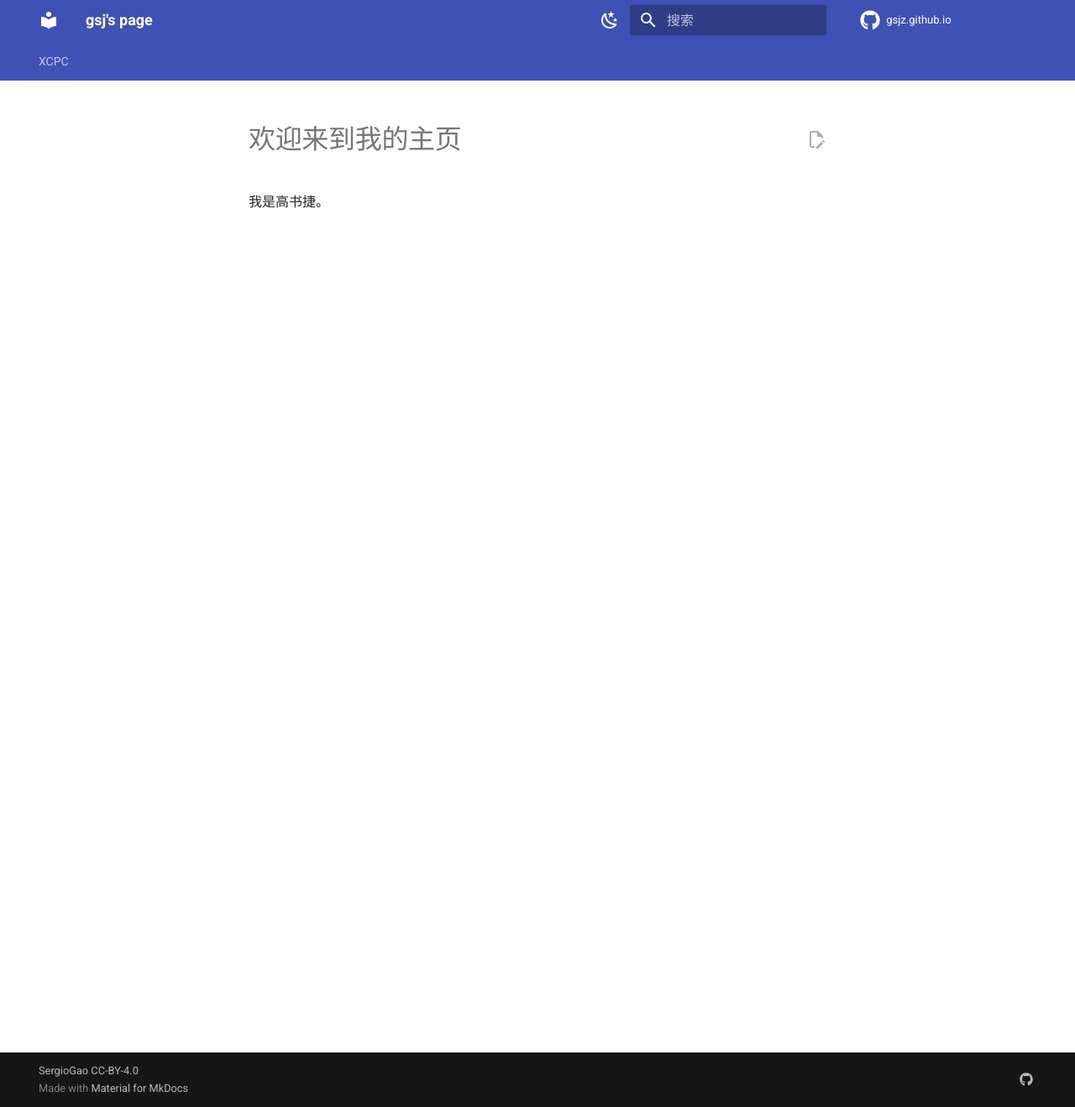
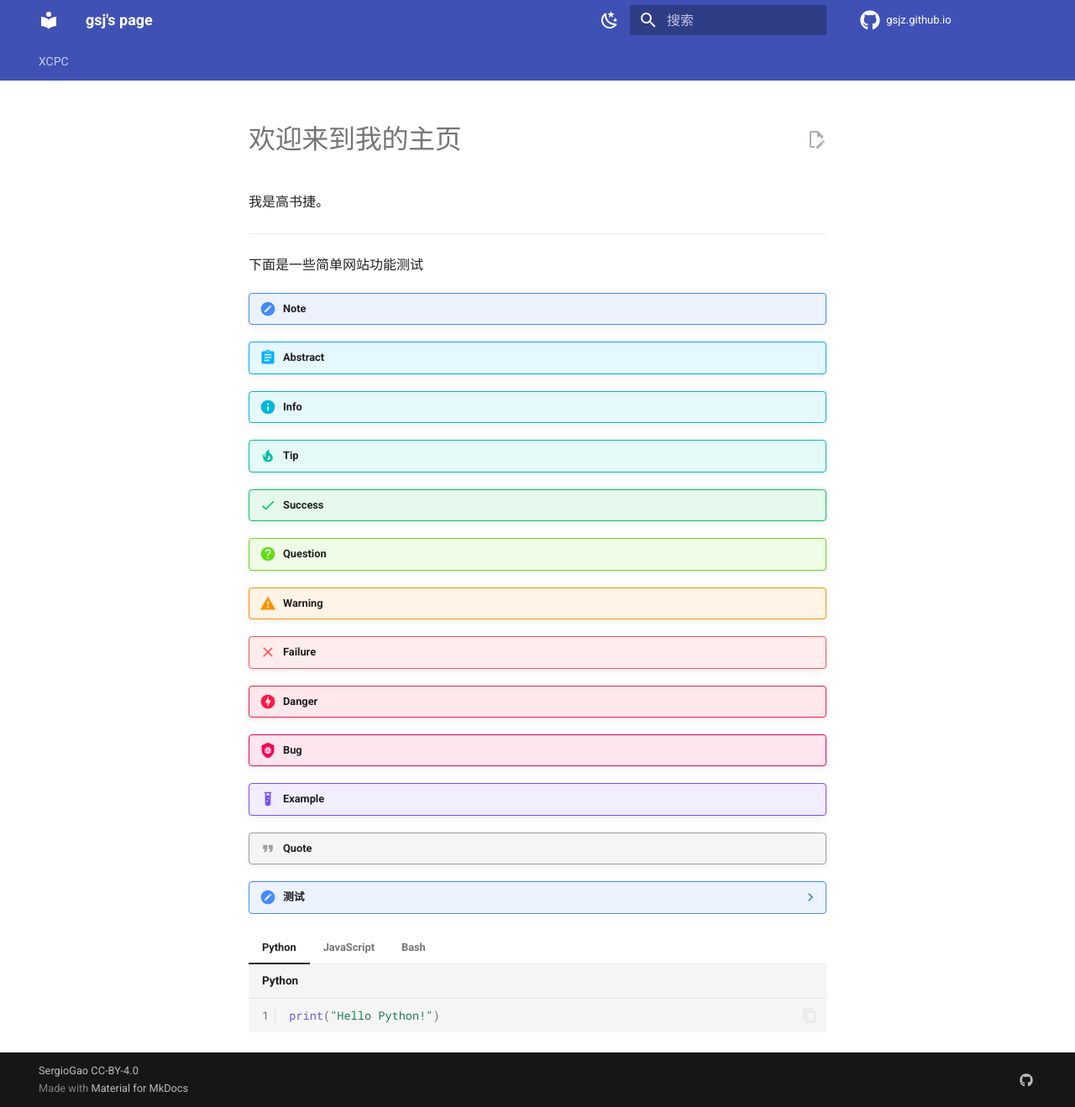
Before and after one commit to gsjz/gsjz.github.io, an MkDocs documentation site: the page built from docs/index.md, in a window 1280 px wide and 1319 px high. Shown: the whole window at 84% size. Built offline with MkDocs 1.6.1 and Material for MkDocs 9.7.7, drawn with Linux system fonts in a browser that asks for light colours; comment, search, counter and statistics services are not loaded.

````diff
--- a/docs/index.md
+++ b/docs/index.md
@@ -1,3 +1,53 @@
 # 欢迎来到我的主页
 
 我是高书捷。
+
+
+---
+
+下面是一些简单网站功能测试
+
+!!! note
+
+!!! abstract
+
+!!! info
+
+!!! tip
+
+!!! success
+
+!!! question
+
+!!! warning
+
+!!! failure
+
+!!! danger
+
+!!! bug
+
+!!! example
+
+!!! quote
+
+??? note "测试"
+    内容
+    !!! note "嵌套"
+        内容
+    ???+ note "还能默认展开"
+        内容
+
+
+=== "Python"
+    ```python
+    print("Hello Python!")
+    ```
+=== "JavaScript"
+    ```js
+    console.log("Hello JS!");
+    ```
+=== "Bash"
+    ```bash
+    echo "Hello Bash!"
+    ```
--- a/mkdocs.yml
+++ b/mkdocs.yml
@@ -15,9 +15,14 @@ nav:
     - 分类题解:
       - XCPC/分类题解/笛卡尔树.md
       - XCPC/分类题解/凸优化相关.md
-
+      - XCPC/分类题解/网络流.md
+      - XCPC/分类题解/特殊 MST.md
+      - XCPC/分类题解/树上计数.md
+      - XCPC/分类题解/Tarjan 相关.md
+      - XCPC/分类题解/多项式相关.md
+      - XCPC/分类题解/Min-max 容斥.md
     - 普通题解:
-      - XCPC/普通题解/CF.md
+      - XCPC/普通题解/CF日常补题.md
 
     - 模板与课件:
       - XCPC/模板与课件/参赛模板.md
@@ -155,6 +160,8 @@ markdown_extensions:
   # [Markdown footnote 语法支持]
   # https://squidfunk.github.io/mkdocs-material/reference/footnotes/
   - footnotes
+  - pymdownx.tabbed:
+      alternate_style: true
 
 extra_javascript:
   # [数学公式支持]
````
Also changed, not shown: docs/XCPC/分类题解/Min-max 容斥.md (added, +19 -0 lines), docs/XCPC/分类题解/Tarjan 相关.md (added, +7 -0 lines), docs/XCPC/分类题解/多项式相关.md (added, +49 -0 lines), docs/XCPC/分类题解/树上计数.md (added, +19 -0 lines), docs/XCPC/分类题解/特殊 MST.md (added, +7 -0 lines), docs/XCPC/分类题解/网络流.md (added, +146 -0 lines), docs/XCPC/分类题解/网络流/网络流.md (deleted, +0 -48 lines), docs/XCPC/普通题解/CF日常补题.md (added, +1 -0 lines), docs/XCPC/分类题解/assets/Pasted image 20250425181830.png (renamed from docs/XCPC/分类题解/网络流/assets/Pasted image 20250425181830.png), docs/XCPC/分类题解/assets/graph (3).png (renamed from docs/XCPC/分类题解/网络流/assets/graph (3).png), docs/XCPC/分类题解/assets/graph (4).png (renamed from docs/XCPC/分类题解/网络流/assets/graph (4).png), docs/XCPC/分类题解/assets/graph (5).png (renamed from docs/XCPC/分类题解/网络流/assets/graph (5).png), docs/XCPC/分类题解/assets/graph (6).png (renamed from docs/XCPC/分类题解/网络流/assets/graph (6).png), docs/XCPC/普通题解/CF.md (deleted), 1 other file.
